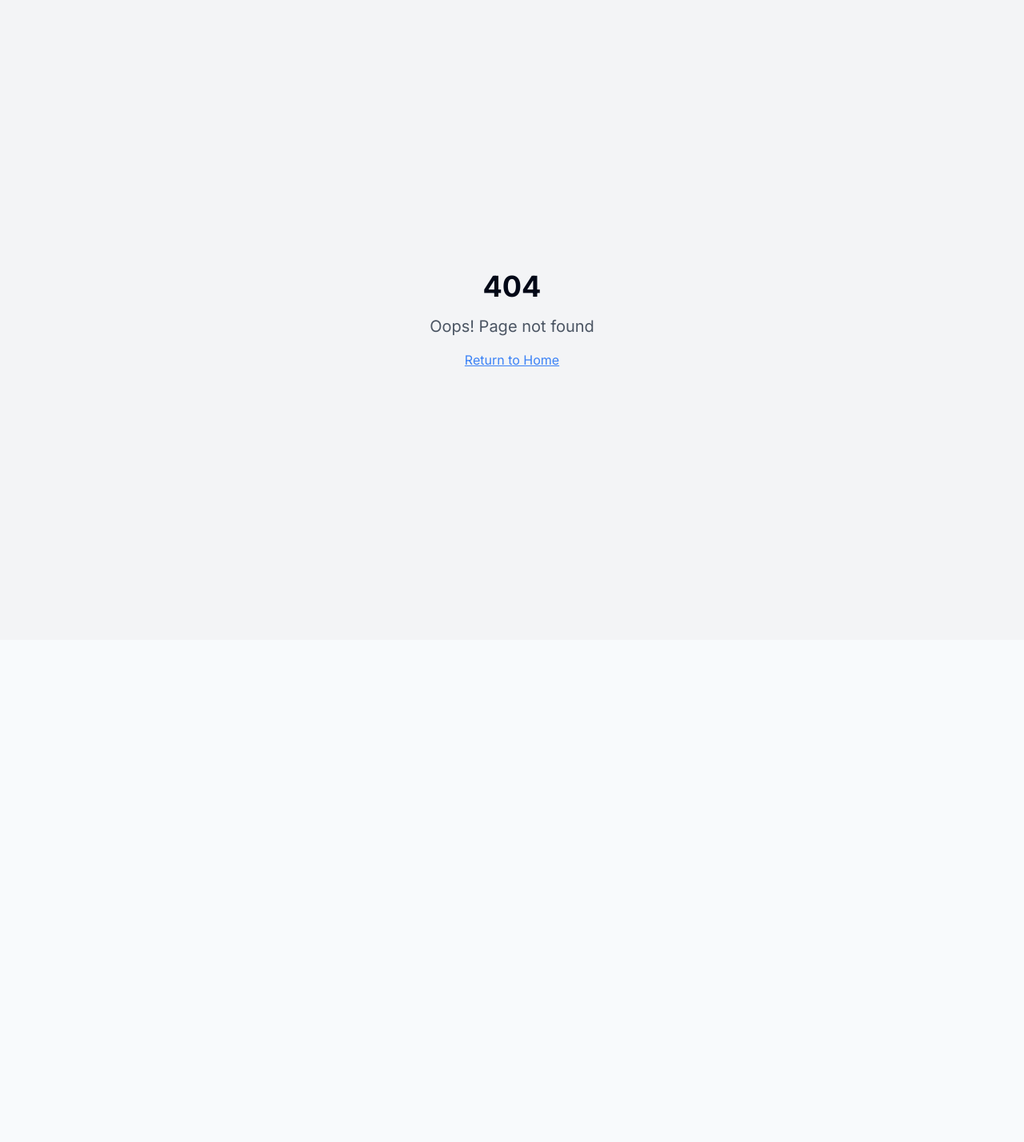
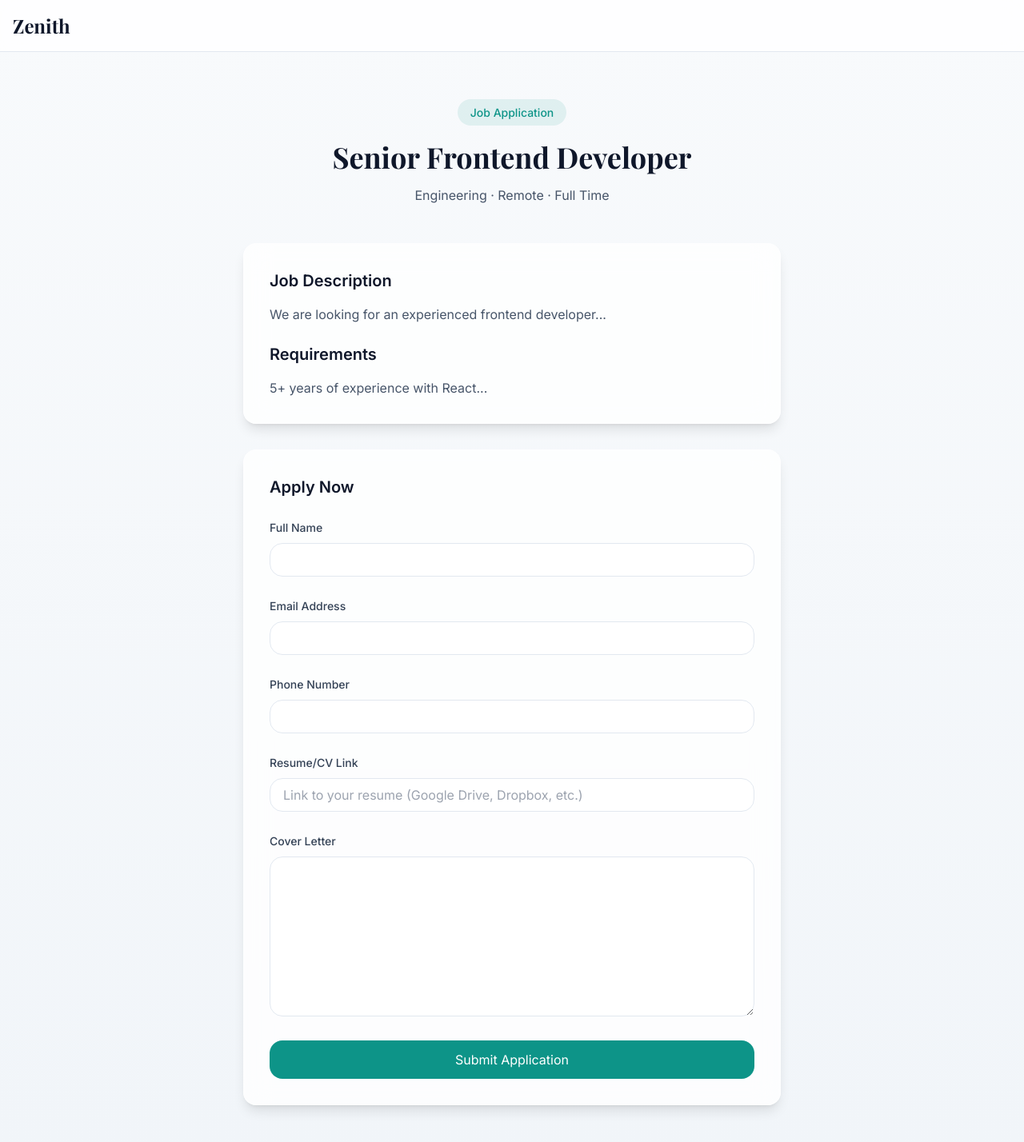
Before and after one commit to Maxmxbus/recruit-zenith, a React (Vite) app: page /apply/1 in a window 1280 px wide. Before the commit this address had no page. Shown: the top 1428 px of the page at 80% size. Before the commit the page ends 800 px from the top, so only its background shows below. Built offline with nearby package versions, Linux system fonts and the light colour scheme; a web font is replaced by a local one.

Commit message:
Add application detail pages
Adds individual pages for each application link, providing more details about the specific job posting.

```diff
--- a/src/App.tsx
+++ b/src/App.tsx
@@ -7,6 +7,7 @@ import { BrowserRouter, Routes, Route } from "react-router-dom";
 import Index from "./pages/Index";
 import Setup from "./pages/Setup";
 import Dashboard from "./pages/Dashboard";
+import Apply from "./pages/Apply";
 import NotFound from "./pages/NotFound";
 
 const queryClient = new QueryClient();
@@ -21,6 +22,7 @@ const App = () => (
           <Route path="/" element={<Index />} />
           <Route path="/setup" element={<Setup />} />
           <Route path="/dashboard" element={<Dashboard />} />
+          <Route path="/apply/:jobId" element={<Apply />} />
           <Route path="*" element={<NotFound />} />
         </Routes>
       </BrowserRouter>
--- /dev/null
+++ b/src/pages/Apply.tsx
@@ -0,0 +1,154 @@
+
+import { useParams } from "react-router-dom";
+import { motion } from "framer-motion";
+import { useState } from "react";
+import { toast } from "sonner";
+
+const Apply = () => {
+  const { jobId } = useParams();
+  const [form, setForm] = useState({
+    fullName: "",
+    email: "",
+    phone: "",
+    resume: "",
+    coverLetter: "",
+  });
+
+  // In a real app, this would fetch the job details from an API
+  const jobDetails = {
+    title: "Senior Frontend Developer",
+    department: "Engineering",
+    description: "We are looking for an experienced frontend developer...",
+    requirements: "5+ years of experience with React...",
+    location: "Remote",
+    type: "Full Time",
+  };
+
+  const handleSubmit = (e: React.FormEvent) => {
+    e.preventDefault();
+    // Here you would typically send the application to your backend
+    toast.success("Application submitted successfully!");
+  };
+
+  return (
+    <div className="min-h-screen bg-gradient-to-b from-primary-50 to-primary-100">
+      <nav className="fixed top-0 w-full z-50 bg-white/80 backdrop-blur-lg border-b border-primary-200">
+        <div className="container mx-auto px-4 h-16 flex items-center">
+          <h1 className="font-display text-2xl font-bold text-primary-900">Zenith</h1>
+        </div>
+      </nav>
+
+      <main className="container mx-auto px-4 pt-32 pb-16">
+        <motion.div
+          initial={{ opacity: 0, y: 20 }}
+          animate={{ opacity: 1, y: 0 }}
+          className="max-w-2xl mx-auto"
+        >
+          <div className="text-center mb-12">
+            <span className="px-4 py-2 rounded-full bg-accent/10 text-accent text-sm font-medium">
+              Job Application
+            </span>
+            <h1 className="mt-6 text-4xl font-display font-bold text-primary-900">
+              {jobDetails.title}
+            </h1>
+            <p className="mt-4 text-primary-600">
+              {jobDetails.department} · {jobDetails.location} · {jobDetails.type}
+            </p>
+          </div>
+
+          <div className="glass-card rounded-lg p-8 mb-8">
+            <h2 className="text-xl font-semibold text-primary-900 mb-4">Job Description</h2>
+            <p className="text-primary-600 mb-6">{jobDetails.description}</p>
+
+            <h2 className="text-xl font-semibold text-primary-900 mb-4">Requirements</h2>
+            <p className="text-primary-600">{jobDetails.requirements}</p>
+          </div>
+
+          <div className="glass-card rounded-lg p-8">
+            <h2 className="text-xl font-semibold text-primary-900 mb-6">Apply Now</h2>
+            <form onSubmit={handleSubmit} className="space-y-6">
+              <div className="space-y-2">
+                <label className="text-sm font-medium text-primary-700" htmlFor="fullName">
+                  Full Name
+                </label>
+                <input
+                  type="text"
+                  id="fullName"
+                  value={form.fullName}
+                  onChange={(e) => setForm({ ...form, fullName: e.target.value })}
+                  className="w-full px-4 py-2 rounded-lg border border-primary-200 focus:outline-none focus:ring-2 focus:ring-accent"
+                  required
+                />
+              </div>
+
+              <div className="space-y-2">
+                <label className="text-sm font-medium text-primary-700" htmlFor="email">
+                  Email Address
+                </label>
+                <input
+                  type="email"
+                  id="email"
+                  value={form.email}
+                  onChange={(e) => setForm({ ...form, email: e.target.value })}
+                  className="w-full px-4 py-2 rounded-lg border border-primary-200 focus:outline-none focus:ring-2 focus:ring-accent"
+                  required
+                />
+              </div>
+
+              <div className="space-y-2">
+                <label className="text-sm font-medium text-primary-700" htmlFor="phone">
+                  Phone Number
+                </label>
+                <input
+                  type="tel"
+                  id="phone"
+                  value={form.phone}
+                  onChange={(e) => setForm({ ...form, phone: e.target.value })}
+                  className="w-full px-4 py-2 rounded-lg border border-primary-200 focus:outline-none focus:ring-2 focus:ring-accent"
+                  required
+                />
+              </div>
+
+              <div className="space-y-2">
+                <label className="text-sm font-medium text-primary-700" htmlFor="resume">
+                  Resume/CV Link
+                </label>
+                <input
+                  type="url"
+                  id="resume"
+                  value={form.resume}
+                  onChange={(e) => setForm({ ...form, resume: e.target.value })}
+                  className="w-full px-4 py-2 rounded-lg border border-primary-200 focus:outline-none focus:ring-2 focus:ring-accent"
+                  placeholder="Link to your resume (Google Drive, Dropbox, etc.)"
+                  required
+                />
+              </div>
+
+              <div className="space-y-2">
+                <label className="text-sm font-medium text-primary-700" htmlFor="coverLetter">
+                  Cover Letter
+                </label>
+                <textarea
+                  id="coverLetter"
+                  value={form.coverLetter}
+                  onChange={(e) => setForm({ ...form, coverLetter: e.target.value })}
+                  className="w-full px-4 py-2 rounded-lg border border-primary-200 focus:outline-none focus:ring-2 focus:ring-accent min-h-[200px]"
+                  required
+                />
+              </div>
+
+              <button
+                type="submit"
+                className="w-full px-8 py-3 bg-accent text-white rounded-lg hover:bg-accent/90 transition-colors"
+              >
+                Submit Application
+              </button>
+            </form>
+          </div>
+        </motion.div>
+      </main>
+    </div>
+  );
+};
+
+export default Apply;
--- a/src/pages/Dashboard.tsx
+++ b/src/pages/Dashboard.tsx
@@ -1,4 +1,3 @@
-
 import { motion } from "framer-motion";
 import { Users, Briefcase, Link as LinkIcon, Plus, X } from "lucide-react";
 import { useState } from "react";
@@ -64,8 +63,7 @@ const Dashboard = () => {
   };
 
   const generateApplicationLink = (jobId: number) => {
-    // In a real app, this would generate a unique application link
-    return `https://yourdomain.com/apply/${jobId}`;
+    return `${window.location.origin}/apply/${jobId}`;
   };
 
   return (
```
